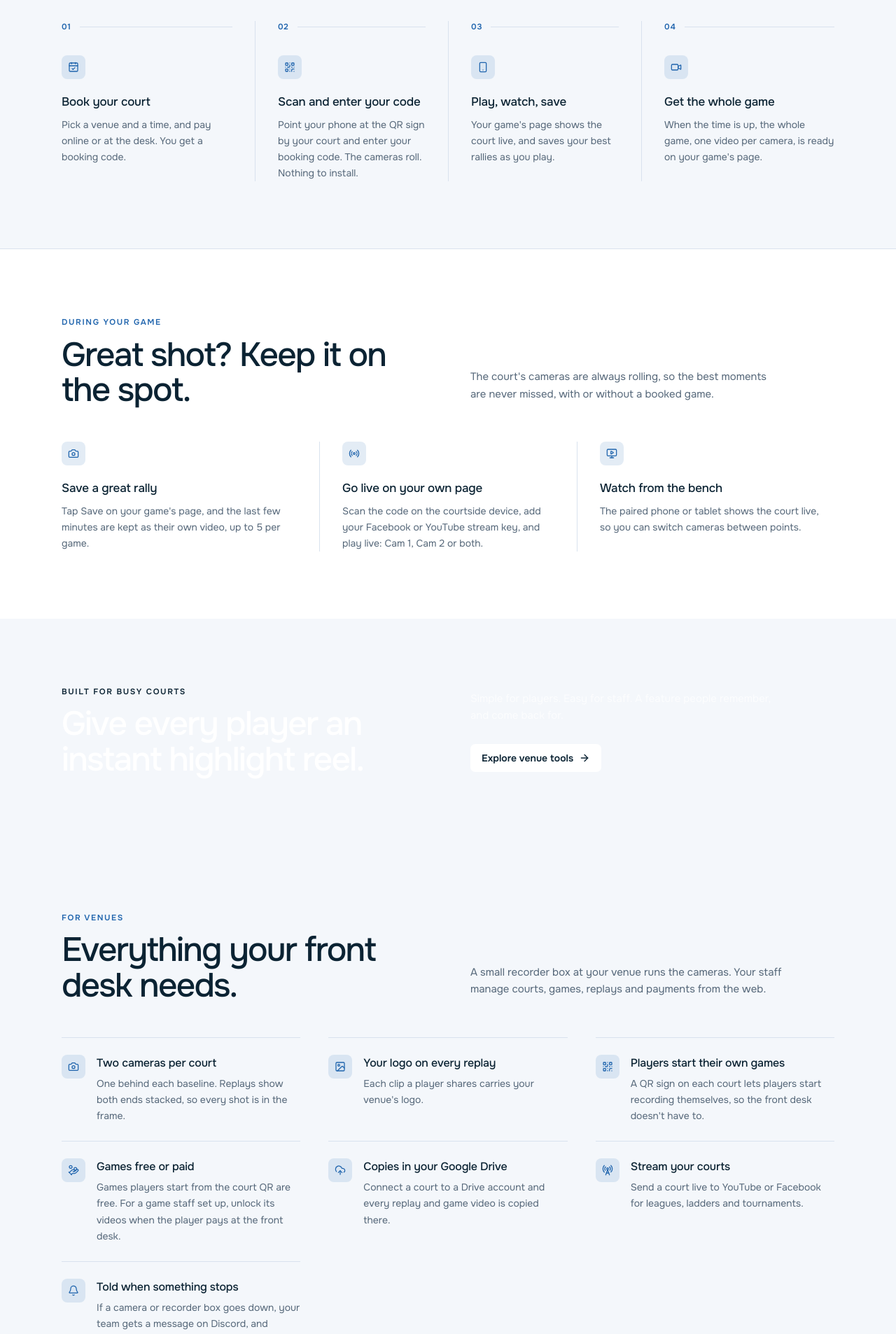
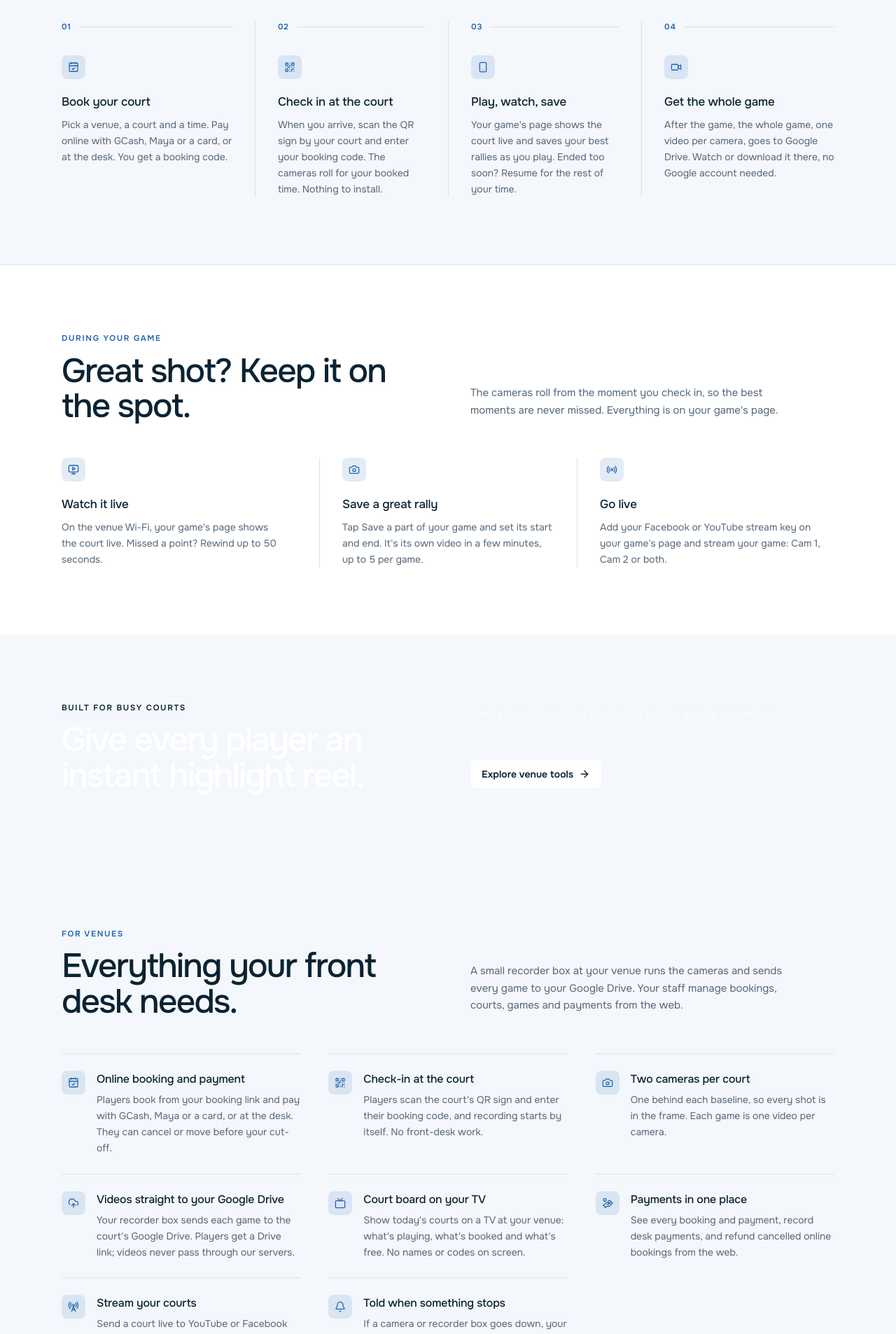
Before and after one commit to bryanken00/dyna-cam, a React (Vite) app in the folder front/: page / in a window 1280 px wide. Shown: the part 860-2766 px from the top of the page at 70% size. Built offline with nearby package versions, Linux system fonts and the light colour scheme.

Commit message:
CR-042: landing page and staff sign-in match today's player flow
Home page: book -> check in with the booking code -> watch and save -> whole
game in Google Drive; venue features and privacy note follow CR-034/CR-040.
Staff sign-in: bookings and payments in the copy, no icon above the title.

```diff
--- a/front/src/components/AuthLayout.jsx
+++ b/front/src/components/AuthLayout.jsx
@@ -48,7 +48,7 @@ const AuthLayout = ({ children }) => (
               color: "var(--color-brand-on-court)",
             }}
           >
-            Courts, games, replays and payments, all in one place.
+            Bookings, courts, games and payments, all in one place.
           </p>
         </div>
       </div>
--- a/front/src/pages/Admin/Login.jsx
+++ b/front/src/pages/Admin/Login.jsx
@@ -49,9 +49,8 @@ const Login = () => {
   return (
     <AuthLayout>
       <AuthHeading
-        icon={Shield}
         title="Staff sign in"
-        subtitle="Manage your venues' courts, games and replays."
+        subtitle="Manage your venues' bookings, courts, games and payments."
       />
 
       <Form {...form}>
--- a/front/src/pages/LandingPage/index.jsx
+++ b/front/src/pages/LandingPage/index.jsx
@@ -6,13 +6,13 @@ import {
   Camera,
   CloudUpload,
   HandCoins,
-  Image as ImageIcon,
   MonitorPlay,
   QrCode,
   Radio,
   RadioTower,
   ShieldCheck,
   Smartphone,
+  Tv,
   Video,
 } from "lucide-react";
 import { Button } from "@/components/ui/button";
@@ -22,75 +22,83 @@ import Wordmark from "@/components/brand/Wordmark";
 import { APP_NAME } from "@/components/brand/appName";
 import HeroCourt, { ReplayBar } from "@/components/brand/HeroCourt";
 
-/** A player's game, in the order it happens: book, then check in at the court's QR (CR-034). */
+/**
+ * A player's game, in the order it happens: book, check in at the court's QR with the booking
+ * code (CR-034), play (CR-041: Resume after ending early), then the Drive link (CR-040).
+ */
 const STEPS = [
   {
     icon: CalendarCheck,
     title: "Book your court",
-    body: "Pick a venue and a time, and pay online or at the desk. You get a booking code.",
+    body: "Pick a venue, a court and a time. Pay online with GCash, Maya or a card, or at the desk. You get a booking code.",
   },
   {
     icon: QrCode,
-    title: "Scan and enter your code",
-    body: "Point your phone at the QR sign by your court and enter your booking code. The cameras roll. Nothing to install.",
+    title: "Check in at the court",
+    body: "When you arrive, scan the QR sign by your court and enter your booking code. The cameras roll for your booked time. Nothing to install.",
   },
   {
     icon: Smartphone,
     title: "Play, watch, save",
-    body: "Your game's page shows the court live, and saves your best rallies as you play.",
+    body: "Your game's page shows the court live and saves your best rallies as you play. Ended too soon? Resume for the rest of your time.",
   },
   {
     icon: Video,
     title: "Get the whole game",
-    body: "When the time is up, the whole game, one video per camera, is ready on your game's page.",
+    body: "After the game, the whole game, one video per camera, goes to Google Drive. Watch or download it there, no Google account needed.",
   },
 ];
 
-/** What players can do during their game. */
+/** What players can do during their game, all from their game's page. */
 const DURING_GAME = [
+  {
+    icon: MonitorPlay,
+    title: "Watch it live",
+    body: "On the venue Wi-Fi, your game's page shows the court live. Missed a point? Rewind up to 50 seconds.",
+  },
   {
     icon: Camera,
     title: "Save a great rally",
-    body: "Tap Save on your game's page, and the last few minutes are kept as their own video, up to 5 per game.",
+    body: "Tap Save a part of your game and set its start and end. It's its own video in a few minutes, up to 5 per game.",
   },
   {
     icon: Radio,
-    title: "Go live on your own page",
-    body: "Scan the code on the courtside device, add your Facebook or YouTube stream key, and play live: Cam 1, Cam 2 or both.",
-  },
-  {
-    icon: MonitorPlay,
-    title: "Watch from the bench",
-    body: "The paired phone or tablet shows the court live, so you can switch cameras between points.",
+    title: "Go live",
+    body: "Add your Facebook or YouTube stream key on your game's page and stream your game: Cam 1, Cam 2 or both.",
   },
 ];
 
 /** What a venue gets — only what the product does today. */
 const VENUE_FEATURES = [
   {
-    icon: Camera,
-    title: "Two cameras per court",
-    body: "One behind each baseline. Replays show both ends stacked, so every shot is in the frame.",
-  },
-  {
-    icon: ImageIcon,
-    title: "Your logo on every replay",
-    body: "Each clip a player shares carries your venue's logo.",
+    icon: CalendarCheck,
+    title: "Online booking and payment",
+    body: "Players book from your booking link and pay with GCash, Maya or a card, or at the desk. They can cancel or move before your cut-off.",
   },
   {
     icon: QrCode,
-    title: "Players start their own games",
-    body: "A QR sign on each court lets players start recording themselves, so the front desk doesn't have to.",
+    title: "Check-in at the court",
+    body: "Players scan the court's QR sign and enter their booking code, and recording starts by itself. No front-desk work.",
+  },
+  {
+    icon: Camera,
+    title: "Two cameras per court",
+    body: "One behind each baseline, so every shot is in the frame. Each game is one video per camera.",
+  },
+  {
+    icon: CloudUpload,
+    title: "Videos straight to your Google Drive",
+    body: "Your recorder box sends each game to the court's Google Drive. Players get a Drive link; videos never pass through our servers.",
+  },
+  {
+    icon: Tv,
+    title: "Court board on your TV",
+    body: "Show today's courts on a TV at your venue: what's playing, what's booked and what's free. No names or codes on screen.",
   },
   {
     icon: HandCoins,
-    title: "Games free or paid",
-    body: "Games players start from the court QR are free. For a game staff set up, unlock its videos when the player pays at the front desk.",
-  },
-  {
-    icon: CloudUpload,
-    title: "Copies in your Google Drive",
-    body: "Connect a court to a Drive account and every replay and game video is copied there.",
+    title: "Payments in one place",
+    body: "See every booking and payment, record desk payments, and refund cancelled online bookings from the web.",
   },
   {
     icon: RadioTower,
@@ -223,10 +231,11 @@ const NavLink = ({ href, children }) => (
 
 /**
  * Public home page (CR-011, after the "Improve UI and UX" design): a navy hero
- * with the brand court on a tilted card, how a game is recorded (ask the desk →
- * pairing key → pair and play → video), what players can do during it, a navy
- * call-out for venues, what venues get, and the privacy note. CR-030: Book a
- * court in the top bar and the hero opens /book.
+ * with the brand court on a tilted card, how a game is recorded (book → check in
+ * at the court with the booking code → play, watch, save → Google Drive), what
+ * players can do during it, a navy call-out for venues, what venues get, and the
+ * privacy note. CR-030: Book a court in the top bar and the hero opens /book.
+ * CR-042: the words follow today's flow (CR-034 check-in, CR-040 Drive only).
  */
 const LandingPage = () => {
   const navigate = useNavigate();
@@ -283,8 +292,8 @@ const LandingPage = () => {
                 style={{ ...bodyStyle, fontSize: 16.5, color: "rgb(255 255 255 / 0.74)" }}
               >
                 Book a court, scan its code and enter your booking code — the whole game records.
-                Watch it live, save your best rallies, and get every minute on your phone. Nothing
-                to install.
+                Watch it live, save your best rallies, and get every minute from Google Drive on
+                your phone. Nothing to install.
               </p>
               <div className="flex items-center gap-2.5 mt-9 flex-wrap">
                 <Button size="lg" className="btn-on-navy" asChild>
@@ -316,7 +325,7 @@ const LandingPage = () => {
             <SectionHead
               eyebrow="Four steps. That's it."
               title="Your whole game, without stopping play."
-              body="Ask the front desk and you're set. DGSports records in the background so you can stay focused on the game, not the camera."
+              body="Book online, check in at the court, and play. DGSports records in the background so you can stay focused on the game, not the camera."
             />
             <ItemRow items={STEPS} numbered />
           </div>
@@ -332,7 +341,7 @@ const LandingPage = () => {
             <SectionHead
               eyebrow="During your game"
               title="Great shot? Keep it on the spot."
-              body="The court's cameras are always rolling, so the best moments are never missed, with or without a booked game."
+              body="The cameras roll from the moment you check in, so the best moments are never missed. Everything is on your game's page."
             />
             <ItemRow items={DURING_GAME} />
           </div>
@@ -363,7 +372,7 @@ const LandingPage = () => {
             <SectionHead
               eyebrow="For venues"
               title="Everything your front desk needs."
-              body="A small recorder box at your venue runs the cameras. Your staff manage courts, games, replays and payments from the web."
+              body="A small recorder box at your venue runs the cameras and sends every game to your Google Drive. Your staff manage bookings, courts, games and payments from the web."
             />
             <ul className="m-0 mt-12 p-0 list-none grid sm:grid-cols-2 lg:grid-cols-3 gap-x-10">
               {VENUE_FEATURES.map((feature) => (
@@ -399,10 +408,11 @@ const LandingPage = () => {
               style={{ color: "var(--color-link)" }}
             />
             <p className="m-0 max-w-3xl" style={{ ...bodyStyle, fontSize: 14 }}>
-              Courts are recorded all the time, but only what players choose to save is kept.
-              Everything else is recorded over within minutes, and saved replays and game videos
-              are deleted 7 days after they&apos;re saved (unless the venue chooses otherwise).
-              Any copy in the venue&apos;s Google Drive goes after 2 days.
+              Courts are recorded all the time, but only booked games and the parts players save
+              are kept. Everything else is recorded over within minutes. Videos never pass through
+              our servers: the venue&apos;s recorder box sends them straight to the court&apos;s
+              Google Drive, and they are deleted 7 days after the game (unless the venue chooses
+              otherwise).
             </p>
           </div>
         </section>
```
Also changed, not shown: 3 other files (tests, documents, lock files or other folders).
